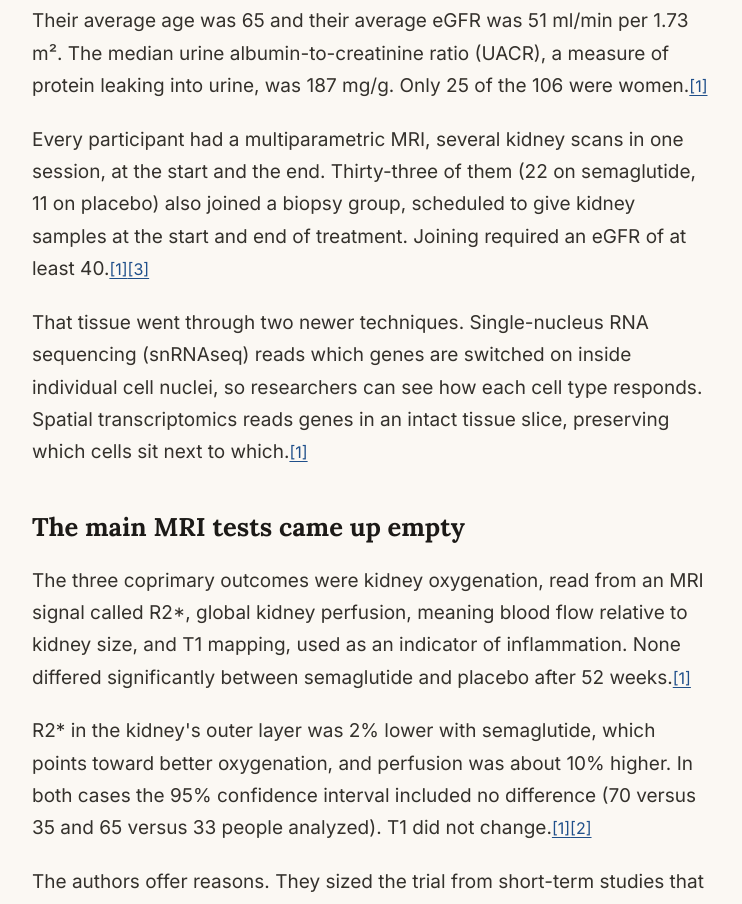
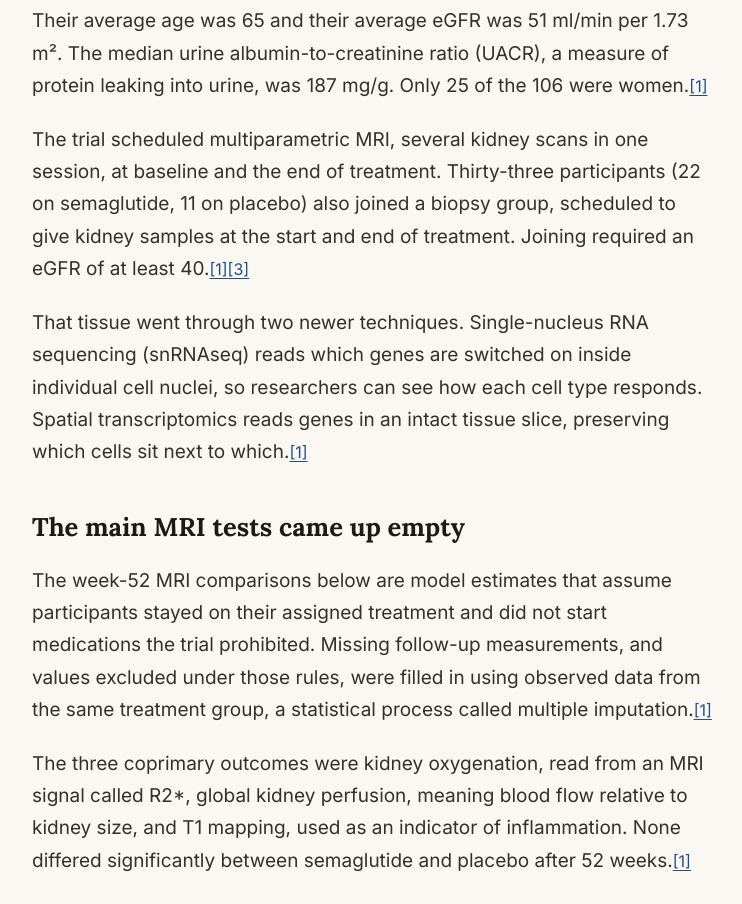
Before and after one commit to edorfanini00/peptidedigest, a Next.js app: page /semaglutide-kidney-biopsy-trial-remodel-results in a window 1280 px wide. Shown: the part 3680-4584 px from the top of the page, without its empty margins (268-1010 px from the left). Built offline with nearby package versions, Linux system fonts and the light colour scheme.

Commit message:
fix: clarify REMODEL MRI estimates and scheduled scans

```diff
--- a/app/semaglutide-kidney-biopsy-trial-remodel-results/story.ts
+++ b/app/semaglutide-kidney-biopsy-trial-remodel-results/story.ts
@@ -30,7 +30,7 @@ export const story: NewsroomStory = {
       "paragraphs": [
         "REMODEL was sponsored by Novo Nordisk, which makes semaglutide, and built as a mechanistic companion to FLOW.[1][2] Between April 2021 and October 2023, 106 adults with type 2 diabetes and chronic kidney disease at 28 sites in 8 countries were randomized two to one: 71 to weekly semaglutide injections and 35 to a matching placebo, for 52 weeks. The trial was double-blind, so neither participants nor investigators knew who got which.[1][2][3]",
         "Their average age was 65 and their average eGFR was 51 ml/min per 1.73 m². The median urine albumin-to-creatinine ratio (UACR), a measure of protein leaking into urine, was 187 mg/g. Only 25 of the 106 were women.[1]",
-        "Every participant had a multiparametric MRI, several kidney scans in one session, at the start and the end. Thirty-three of them (22 on semaglutide, 11 on placebo) also joined a biopsy group, scheduled to give kidney samples at the start and end of treatment. Joining required an eGFR of at least 40.[1][3]",
+        "The trial scheduled multiparametric MRI, several kidney scans in one session, at baseline and the end of treatment. Thirty-three participants (22 on semaglutide, 11 on placebo) also joined a biopsy group, scheduled to give kidney samples at the start and end of treatment. Joining required an eGFR of at least 40.[1][3]",
         "That tissue went through two newer techniques. Single-nucleus RNA sequencing (snRNAseq) reads which genes are switched on inside individual cell nuclei, so researchers can see how each cell type responds. Spatial transcriptomics reads genes in an intact tissue slice, preserving which cells sit next to which.[1]"
       ]
     },
@@ -38,6 +38,7 @@ export const story: NewsroomStory = {
       "title": "The main MRI tests came up empty",
       "id": "main-mri-results",
       "paragraphs": [
+        "The week-52 MRI comparisons below are model estimates that assume participants stayed on their assigned treatment and did not start medications the trial prohibited. Missing follow-up measurements, and values excluded under those rules, were filled in using observed data from the same treatment group, a statistical process called multiple imputation.[1]",
         "The three coprimary outcomes were kidney oxygenation, read from an MRI signal called R2*, global kidney perfusion, meaning blood flow relative to kidney size, and T1 mapping, used as an indicator of inflammation. None differed significantly between semaglutide and placebo after 52 weeks.[1]",
         "R2* in the kidney's outer layer was 2% lower with semaglutide, which points toward better oxygenation, and perfusion was about 10% higher. In both cases the 95% confidence interval included no difference (70 versus 35 and 65 versus 33 people analyzed). T1 did not change.[1][2]",
         "The authors offer reasons. They sized the trial from short-term studies that showed large oxygenation swings and now say those assumptions \"may have been optimistic.\" R2* is also sensitive to hydration and sodium balance, and T1 blends inflammation, perfusion and scarring, so improvements in one could cancel out another.[1]"
```
